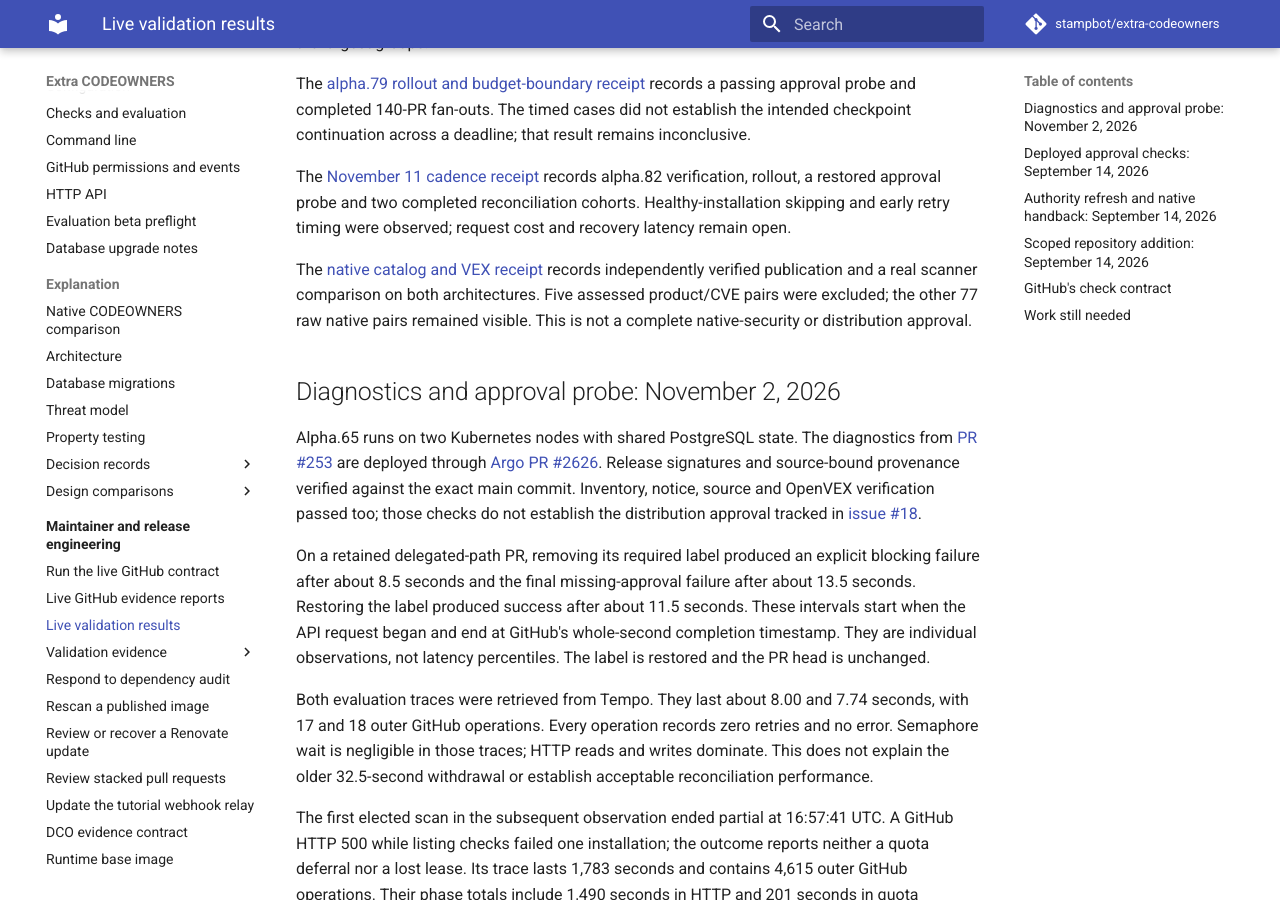
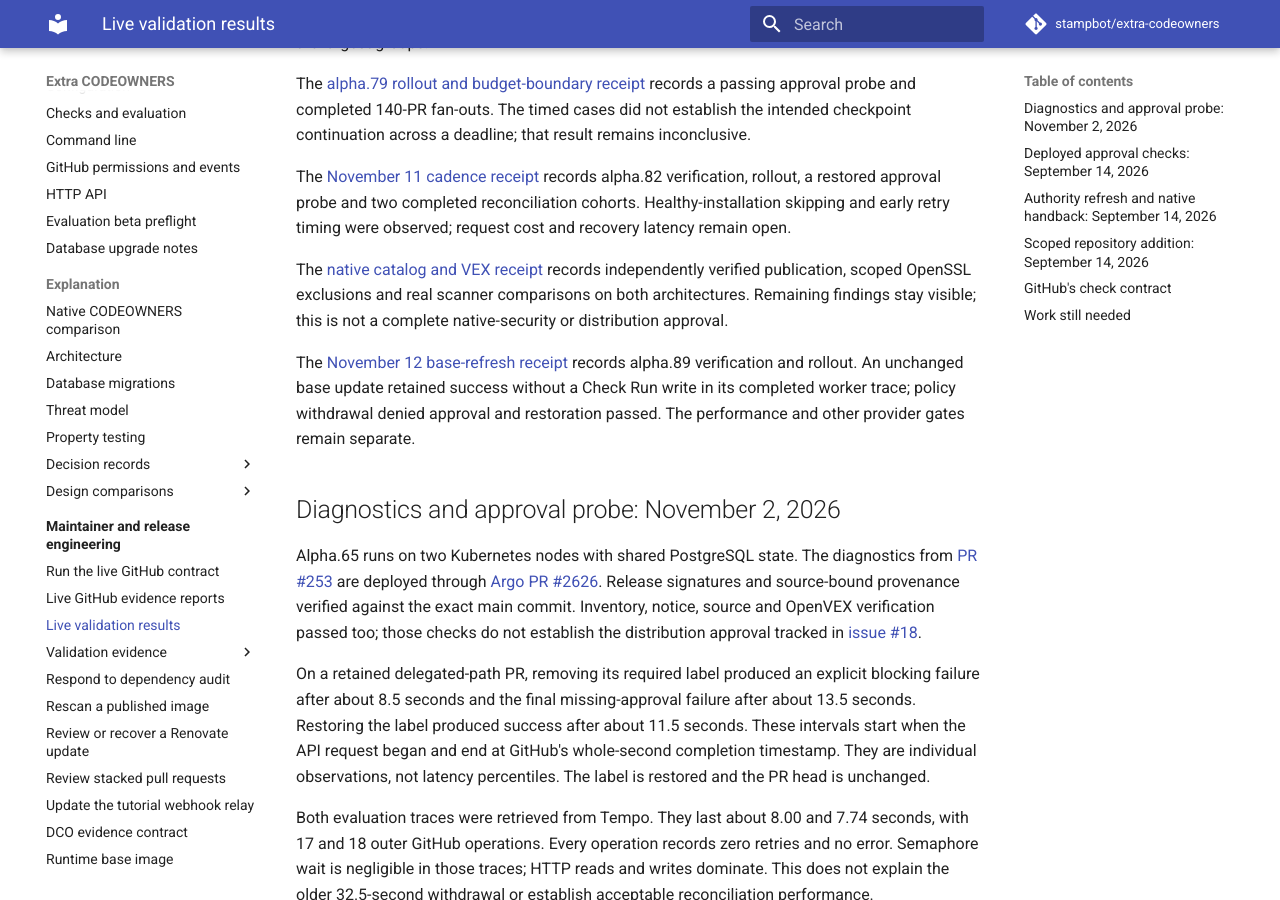
Before and after one commit to stampbot/extra-codeowners, an MkDocs documentation site: the page built from docs/maintainers/live-validation.md, in a window 1280 px wide and 900 px high, scrolled down 953 px. Built offline with MkDocs 1.6.1 and Material for MkDocs 9.7.7, drawn with Linux system fonts in a browser that asks for light colours; comment, search, counter and statistics services are not loaded.

Commit message:
test: account for cold speculative reads and record base stability
Signed-off-by: Danny Sauer <github@dannysauer.com>

```diff
--- a/docs/maintainers/live-validation.md
+++ b/docs/maintainers/live-validation.md
@@ -56,10 +56,15 @@ completed reconciliation cohorts. Healthy-installation skipping and early
 retry timing were observed; request cost and recovery latency remain open.
 
 The [native catalog and VEX receipt](evidence/2026-11-11-native-catalog-and-vex.md)
-records independently verified publication and a real scanner comparison on
-both architectures. Five assessed product/CVE pairs were excluded; the other
-77 raw native pairs remained visible. This is not a complete native-security
-or distribution approval.
+records independently verified publication, scoped OpenSSL exclusions and real
+scanner comparisons on both architectures. Remaining findings stay visible;
+this is not a complete native-security or distribution approval.
+
+The [November 12 base-refresh receipt](evidence/2026-11-12-base-refresh-stability.md)
+records alpha.89 verification and rollout. An unchanged base update retained
+success without a Check Run write in its completed worker trace; policy
+withdrawal denied approval and restoration passed. The performance and other
+provider gates remain separate.
 
 ## Diagnostics and approval probe: November 2, 2026
 
--- a/mkdocs.yml
+++ b/mkdocs.yml
@@ -95,6 +95,7 @@ nav:
           - November alpha.79 rollout and budget boundaries: maintainers/evidence/2026-11-10-alpha79-rollout-and-budget-boundaries.md
           - November alpha.82 cadence and scan cost: maintainers/evidence/2026-11-11-alpha82-cadence-and-scan-cost.md
           - November native catalogs and VEX: maintainers/evidence/2026-11-11-native-catalog-and-vex.md
+          - November base-refresh stability: maintainers/evidence/2026-11-12-base-refresh-stability.md
       - Respond to dependency audit: how-to/respond-to-dependency-audit.md
       - Rescan a published image: how-to/rescan-published-image.md
       - Review or recover a Renovate update: how-to/manage-renovate-updates.md
```
Also changed, not shown: docs/maintainers/evidence/2026-11-12-base-refresh-stability.md (added, +81 -0 lines), docs/maintainers/evidence/index.md (+1 -0 lines), docs/reference/project-status.md (+4 -5 lines), 1 other file.
